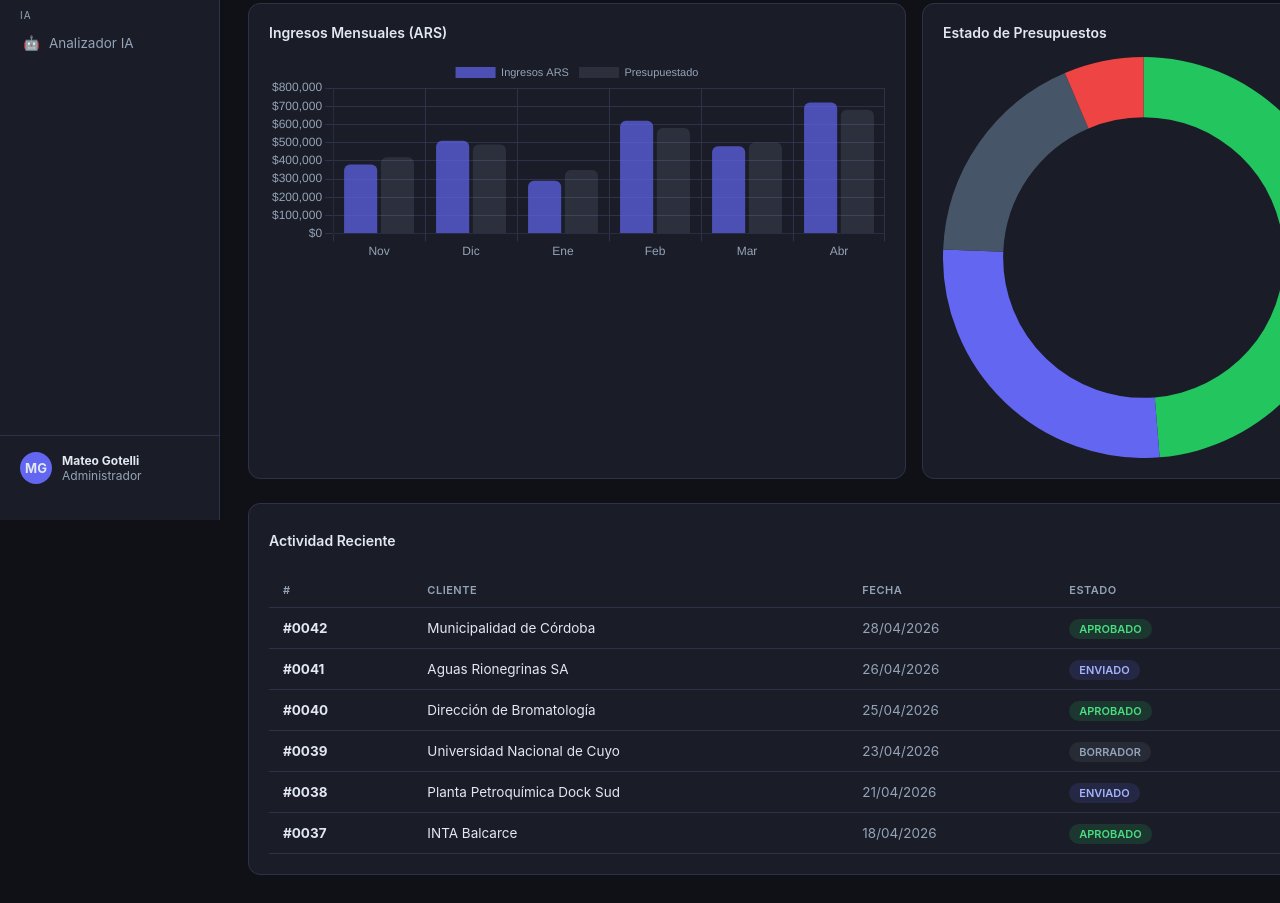
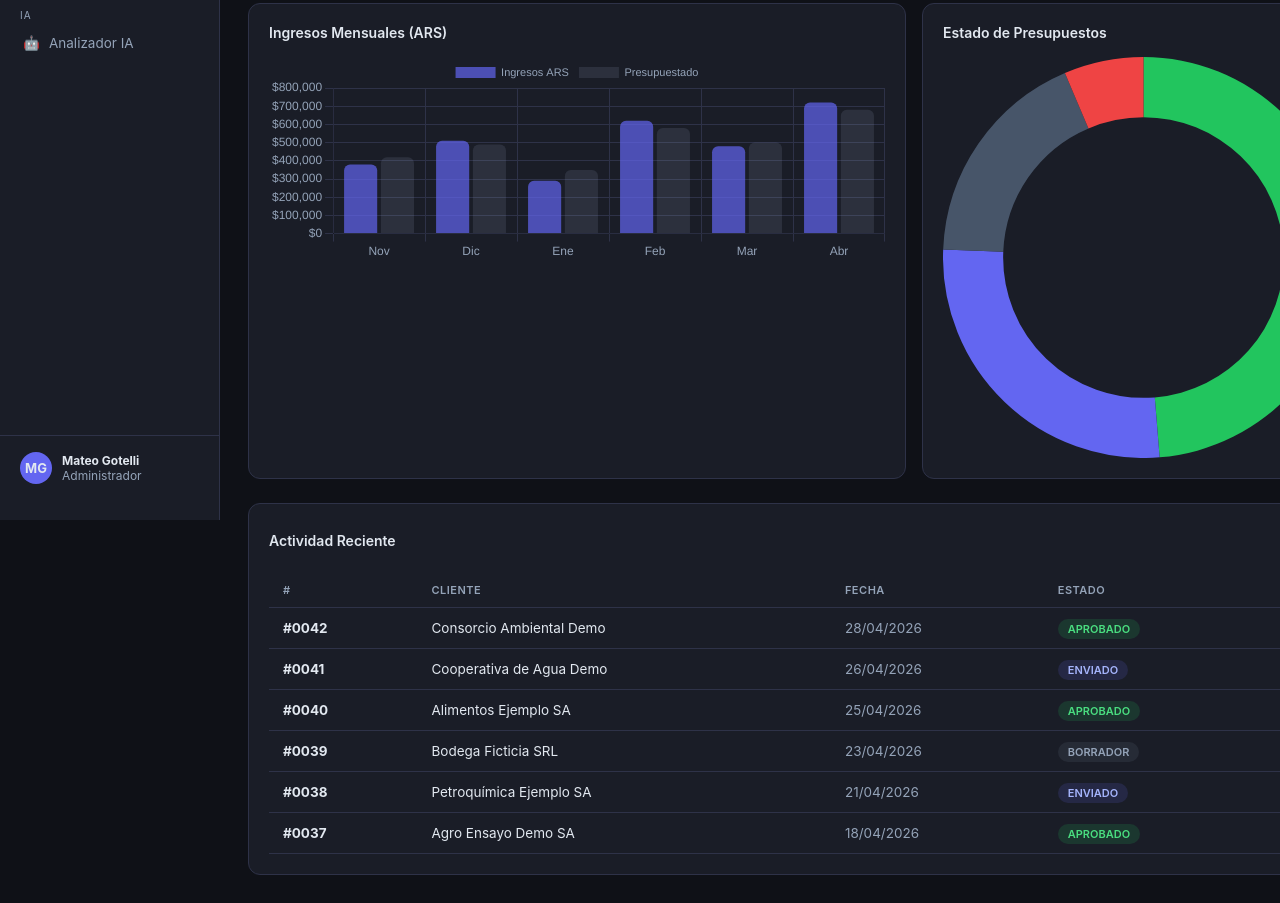
Before and after one commit to Matugot/citsa-lab-system, a plain HTML site: page index.html in a window 1280 px wide. Shown: the part 280-1183 px from the top of the page. Drawn offline with nearby package versions, Linux system fonts and the light colour scheme.

Commit message:
README, demo y case studies: sin licitaciones, sin métricas y sin nombres reales (#1)
* README: sin licitaciones, sin métricas de tiempo y sin «300+»

Describe lo que el sistema cubre (muestras, presupuestos, documentación)
sin cifras ni el caso de licitaciones, que no corresponde a CITSA.

Co-Authored-By: Claude Opus 5.5 <noreply@anthropic.com>

* Demo y case studies sin licitaciones ni nombres reales

- Demo: clientes inventados (CUIT 30-0000000X-0, mails @ejemplo.com,
  teléfonos 11 0000-000X), referencias PRES-2026-0xx, analizador y
  resultado de la IA como pedido de análisis de un cliente ficticio.
- CASE_STUDY.md y CASO_DE_ESTUDIO.md alineados con el README: laboratorio
  de la familia; muestras, presupuestos y documentación; sin licitaciones,
  sin cifras de tiempo, clientes ni usuarios, sin Replit.
- README: CITSA como el laboratorio de la familia.

Co-Authored-By: Claude Opus 5.5 <noreply@anthropic.com>

---------

Co-authored-by: Mateo Gotelli <mateogotelli@Mateos-MacBook-Pro.local>
Co-authored-by: Claude Opus 5.5 <noreply@anthropic.com>

```diff
--- a/index.html
+++ b/index.html
@@ -328,7 +328,7 @@
     <div class="page" id="page-analizador">
       <div class="mb-6">
         <h2 style="font-size:18px;font-weight:700">Analizador de Documentos IA</h2>
-        <p class="text-muted">Subí un PDF de licitación o especificación técnica y la IA identifica los servicios requeridos</p>
+        <p class="text-muted">Subí el pedido de análisis o la especificación técnica de un cliente (PDF) y la IA identifica los servicios requeridos</p>
       </div>
 
       <div id="upload-area" class="ai-box" onclick="startAnalysis()">
@@ -392,27 +392,27 @@
 // ── DATA ──────────────────────────────────────────────────────────────────
 
 const budgets = [
-  {id:'0042',client:'Municipalidad de Córdoba',ref:'LICIT-2024-118',date:'28/04/2026',status:'aprobado',discount:5,total:284500},
-  {id:'0041',client:'Aguas Rionegrinas SA',ref:'CONT-448',date:'26/04/2026',status:'enviado',discount:0,total:97800},
-  {id:'0040',client:'Dirección de Bromatología',ref:'ORDEN-891',date:'25/04/2026',status:'aprobado',discount:10,total:156200},
-  {id:'0039',client:'Universidad Nacional de Cuyo',ref:'EXP-2026-40',date:'23/04/2026',status:'borrador',discount:0,total:43600},
-  {id:'0038',client:'Planta Petroquímica Dock Sud',ref:'PO-2201',date:'21/04/2026',status:'enviado',discount:0,total:212400},
-  {id:'0037',client:'INTA Balcarce',ref:'EXP-INTA-77',date:'18/04/2026',status:'aprobado',discount:15,total:88300},
-  {id:'0036',client:'Frigorífico Mattievich',ref:'CTRL-MENS-APR',date:'17/04/2026',status:'aprobado',discount:5,total:67500},
-  {id:'0035',client:'Secretaría de Ambiente Nación',ref:'LICIT-2026-03',date:'15/04/2026',status:'rechazado',discount:0,total:430000},
-  {id:'0034',client:'Cervecería y Maltería Quilmes',ref:'QC-ABRIL',date:'14/04/2026',status:'aprobado',discount:8,total:124700},
-  {id:'0033',client:'Hospital Posadas',ref:'CONC-2026-11',date:'11/04/2026',status:'enviado',discount:0,total:58900},
+  {id:'0042',client:'Consorcio Ambiental Demo',ref:'PRES-2026-042',date:'28/04/2026',status:'aprobado',discount:5,total:284500},
+  {id:'0041',client:'Cooperativa de Agua Demo',ref:'PRES-2026-041',date:'26/04/2026',status:'enviado',discount:0,total:97800},
+  {id:'0040',client:'Alimentos Ejemplo SA',ref:'PRES-2026-040',date:'25/04/2026',status:'aprobado',discount:10,total:156200},
+  {id:'0039',client:'Bodega Ficticia SRL',ref:'PRES-2026-039',date:'23/04/2026',status:'borrador',discount:0,total:43600},
+  {id:'0038',client:'Petroquímica Ejemplo SA',ref:'PRES-2026-038',date:'21/04/2026',status:'enviado',discount:0,total:212400},
+  {id:'0037',client:'Agro Ensayo Demo SA',ref:'PRES-2026-037',date:'18/04/2026',status:'aprobado',discount:15,total:88300},
+  {id:'0036',client:'Frigorífico Demo SA',ref:'PRES-2026-036',date:'17/04/2026',status:'aprobado',discount:5,total:67500},
+  {id:'0035',client:'Química Modelo SA',ref:'PRES-2026-035',date:'15/04/2026',status:'rechazado',discount:0,total:430000},
+  {id:'0034',client:'Cervecería Ficticia SA',ref:'PRES-2026-034',date:'14/04/2026',status:'aprobado',discount:8,total:124700},
+  {id:'0033',client:'Lácteos de Prueba SRL',ref:'PRES-2026-033',date:'11/04/2026',status:'enviado',discount:0,total:58900},
 ];
 
 const clients = [
-  {name:'Municipalidad de Córdoba',cuit:'30-99887766-4',email:'compras@muni-cordoba.gov.ar',tel:'0351-420-0000',budgets:8,total:1240500},
-  {name:'Aguas Rionegrinas SA',cuit:'30-71234567-9',email:'lab@aguasrn.com.ar',tel:'0294-442-1100',budgets:12,total:876300},
-  {name:'Dirección de Bromatología',cuit:'30-54321098-7',email:'broma@mendoza.gov.ar',tel:'0261-449-0800',budgets:5,total:542000},
-  {name:'Universidad Nacional de Cuyo',cuit:'30-54605426-0',email:'laboratorio@uncu.edu.ar',tel:'0261-413-5000',budgets:15,total:421800},
-  {name:'INTA Balcarce',cuit:'30-56696268-2',email:'analisis@inta.gob.ar',tel:'02266-43-9100',budgets:21,total:389600},
-  {name:'Frigorífico Mattievich',cuit:'30-57821044-1',email:'calidad@mattievich.com.ar',tel:'011-4256-8800',budgets:48,total:2187400},
-  {name:'Secretaría de Ambiente',cuit:'30-71500034-1',email:'labs@ambiente.gob.ar',tel:'011-4131-3800',budgets:3,total:1290000},
-  {name:'Hospital Posadas',cuit:'30-54678901-3',email:'laboratorio@posadas.gov.ar',tel:'011-4654-6100',budgets:9,total:312700},
+  {name:'Consorcio Ambiental Demo',cuit:'30-00000001-0',email:'consorcio@ejemplo.com',tel:'11 0000-0001',budgets:8,total:1240500},
+  {name:'Cooperativa de Agua Demo',cuit:'30-00000002-0',email:'cooperativa@ejemplo.com',tel:'11 0000-0002',budgets:12,total:876300},
+  {name:'Alimentos Ejemplo SA',cuit:'30-00000003-0',email:'alimentos@ejemplo.com',tel:'11 0000-0003',budgets:5,total:542000},
+  {name:'Bodega Ficticia SRL',cuit:'30-00000004-0',email:'bodega@ejemplo.com',tel:'11 0000-0004',budgets:15,total:421800},
+  {name:'Agro Ensayo Demo SA',cuit:'30-00000005-0',email:'agro@ejemplo.com',tel:'11 0000-0005',budgets:21,total:389600},
+  {name:'Frigorífico Demo SA',cuit:'30-00000006-0',email:'frigorifico@ejemplo.com',tel:'11 0000-0006',budgets:48,total:2187400},
+  {name:'Química Modelo SA',cuit:'30-00000007-0',email:'quimica@ejemplo.com',tel:'11 0000-0007',budgets:3,total:1290000},
+  {name:'Lácteos de Prueba SRL',cuit:'30-00000008-0',email:'lacteos@ejemplo.com',tel:'11 0000-0008',budgets:9,total:312700},
 ];
 
 const services = [
@@ -434,14 +434,14 @@ const services = [
 ];
 
 const aiMockResult = {
-  client: 'Municipalidad de San Carlos de Bariloche — Secretaría de Obras Públicas',
-  notes: 'Análisis correspondientes a Licitación Pública N° 12/2026 — Monitoreo Calidad de Aguas Superficiales. Se incluyen parámetros físico-químicos y microbiológicos según Ley 25688.',
+  client: 'Cooperativa de Agua Demo',
+  notes: 'Pedido de análisis del cliente — Monitoreo de calidad de aguas superficiales. Se incluyen parámetros físico-químicos y microbiológicos según Ley 25688.',
   items: [
-    {name:'Plomo (Pb)',matrix:'Agua',qty:3,price:8400,reason:'Mencionado explícitamente como "metales pesados — plomo" en Art. 4.2'},
+    {name:'Plomo (Pb)',matrix:'Agua',qty:3,price:8400,reason:'Mencionado explícitamente como "metales pesados — plomo" en el punto 4.2 del pedido'},
     {name:'Arsénico (As)',matrix:'Agua',qty:3,price:9200,reason:'Requerido por normativa Ley 25688 para aguas superficiales'},
     {name:'Coliformes totales',matrix:'Agua',qty:6,price:5800,reason:'Parámetro microbiológico obligatorio, 6 puntos de muestreo'},
     {name:'Coliformes fecales',matrix:'Agua',qty:6,price:6200,reason:'Parámetro microbiológico obligatorio complementario'},
-    {name:'Nitratos',matrix:'Agua',qty:3,price:4200,reason:'Incluido en "parámetros nutrientes" del pliego'},
+    {name:'Nitratos',matrix:'Agua',qty:3,price:4200,reason:'Incluido en "parámetros nutrientes" del pedido'},
     {name:'DBO5',matrix:'Efluente',qty:2,price:7300,reason:'Requerido para puntos de descarga de efluentes industriales'},
   ]
 };
@@ -607,7 +607,7 @@ function showAiResult() {
   document.getElementById('loading-area').style.display = 'none';
   document.getElementById('ai-result-area').style.display = 'block';
   const r = aiMockResult;
-  document.getElementById('ai-client-hint').textContent = '🏛️ Cliente detectado: ' + r.client;
+  document.getElementById('ai-client-hint').textContent = '🏢 Cliente detectado: ' + r.client;
   document.getElementById('ai-notes').textContent = r.notes;
   let total = 0;
   document.getElementById('ai-items').innerHTML = r.items.map(item => {
```
Also changed, not shown: 3 other files.
